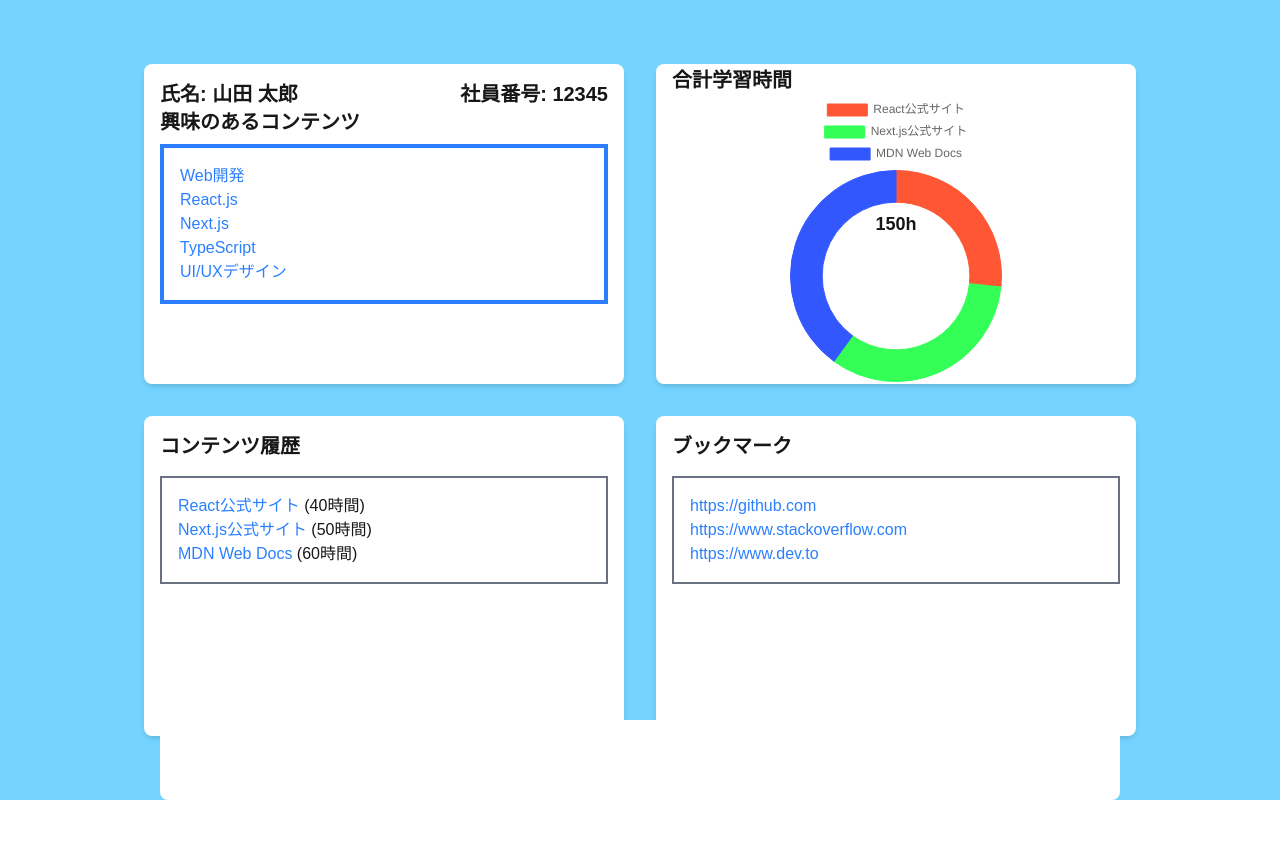
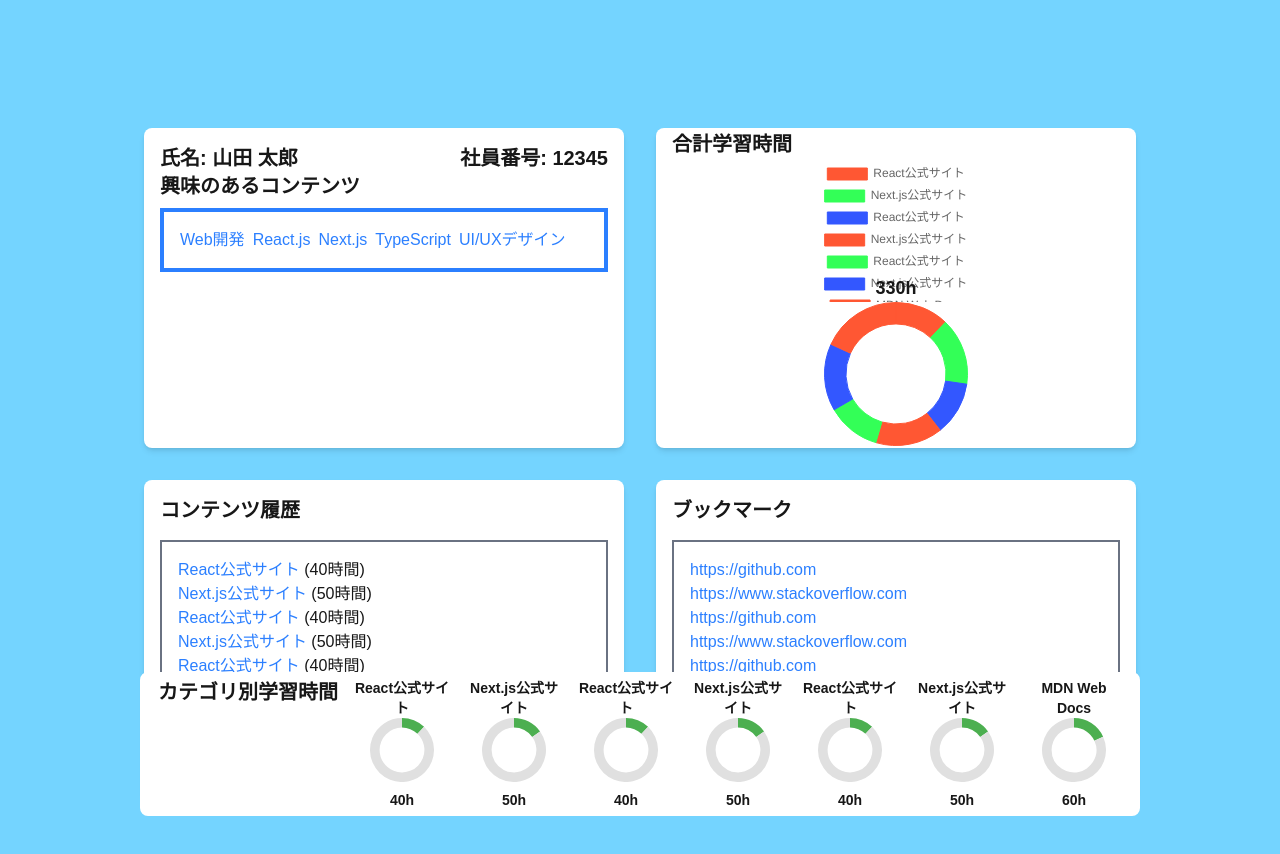
Before and after one commit to sugiharaYutakaa/eLearningApp, a Next.js app in the folder frontend/: page /my-page in a window 1280 px wide. Shown: the top 854 px of the page. Before the commit the page ends 800 px from the top, so only its background shows below. Built offline with nearby package versions, Linux system fonts and the light colour scheme.

Commit message:
いろいろ追加

```diff
--- a/frontend/app/my-page/page.tsx
+++ b/frontend/app/my-page/page.tsx
@@ -7,18 +7,40 @@ import { Chart as ChartJS, ArcElement, Tooltip, Legend } from "chart.js";
 ChartJS.register(ArcElement, Tooltip, Legend);
 
 export default function MyPage() {
-    // 仮のユーザーデータ
-    const [userData] = useState({
+    // WebsiteHistoryの型を定義
+    interface WebsiteHistory {
+        title: string;
+        url: string;
+        timeSpent: number;
+    }
+
+    // ユーザーデータの型を指定
+    const [userData] = useState<{
+        name: string;
+        employeeId: string;
+        learningTime: string;
+        websiteHistory: WebsiteHistory[]; // WebsiteHistory[]型を指定
+        bookmarks: string[];
+        interestedContents: string[];
+    }>({
         name: "山田 太郎",
         employeeId: "12345",
         learningTime: "150時間", // 合計学習時間
         websiteHistory: [
-            { title: "React公式サイト", url: "https://reactjs.org", timeSpent: 40 }, // 40時間
-            { title: "Next.js公式サイト", url: "https://nextjs.org", timeSpent: 50 }, // 50時間
-            { title: "MDN Web Docs", url: "https://developer.mozilla.org", timeSpent: 60 } // 60時間
+            { title: "React公式サイト", url: "https://reactjs.org", timeSpent: 40 },
+            { title: "Next.js公式サイト", url: "https://nextjs.org", timeSpent: 50 },
+            { title: "React公式サイト", url: "https://reactjs.org", timeSpent: 40 },
+            { title: "Next.js公式サイト", url: "https://nextjs.org", timeSpent: 50 },
+            { title: "React公式サイト", url: "https://reactjs.org", timeSpent: 40 },
+            { title: "Next.js公式サイト", url: "https://nextjs.org", timeSpent: 50 },
+            { title: "MDN Web Docs", url: "https://developer.mozilla.org", timeSpent: 60 }
         ],
         bookmarks: [
             "https://github.com",
+            "https://www.stackoverflow.com",
+            "https://github.com",
+            "https://www.stackoverflow.com", "https://github.com",
+            "https://www.stackoverflow.com", "https://github.com",
             "https://www.stackoverflow.com",
             "https://www.dev.to"
         ],
@@ -30,6 +52,12 @@ export default function MyPage() {
             "UI/UXデザイン"
         ]
     });
+
+    // 合計学習時間を計算
+    const totalLearningTime = userData.websiteHistory.reduce(
+        (total, site) => total + site.timeSpent,
+        0
+    );
 
     // 円グラフに渡すデータを作成
     const pieData = {
@@ -60,11 +88,8 @@ export default function MyPage() {
         cutout: '70%', // ドーナツの内径のサイズを調整
     };
 
-    // 合計学習時間を計算
-    const totalLearningTime = userData.websiteHistory.reduce((total, site) => total + site.timeSpent, 0);
-
     return (
-        <div className="min-h-screen bg-sky-300 flex items-center justify-center">
+        <div className="relative min-h-[120vh] bg-sky-300 flex items-start justify-center pt-32">
             <div className="grid grid-cols-2 gap-8">
                 {/* 左上 */}
                 <div className="w-[480px] h-[320px] bg-white rounded-lg shadow-md flex flex-col items-start justify-start p-4">
@@ -74,7 +99,8 @@ export default function MyPage() {
                     </div>
                     <div className="text-xl font-bold">興味のあるコンテンツ</div>
                     <div className="mt-2 w-full border-4 border-blue-500 bg-white p-4">
-                        <ul>
+                        {/* 興味のあるコンテンツが枠内で改行されるようにする */}
+                        <ul className="flex flex-wrap gap-2">
                             {userData.interestedContents.map((content, index) => (
                                 <li key={index} className="text-blue-500">{content}</li>
                             ))}
@@ -104,7 +130,8 @@ export default function MyPage() {
                         <span>コンテンツ履歴</span>
                     </div>
                     <div className="mt-4 w-full border-2 border-gray-500 p-4">
-                        <ul>
+                        {/* リストの最大高さを設定して、スクロールを可能にする */}
+                        <ul className="max-h-[200px] overflow-y-auto">
                             {userData.websiteHistory.map((site, index) => (
                                 <li key={index}>
                                     <a href={site.url} target="_blank" className="text-blue-500">
@@ -122,7 +149,8 @@ export default function MyPage() {
                         <span>ブックマーク</span>
                     </div>
                     <div className="mt-4 w-full border-2 border-gray-500 p-4">
-                        <ul>
+                        {/* リストの最大高さを設定して、スクロールを可能にする */}
+                        <ul className="max-h-[200px] overflow-y-auto">
                             {userData.bookmarks.map((url, index) => (
                                 <li key={index}>
                                     <a href={url} target="_blank" className="text-blue-500">
@@ -135,10 +163,45 @@ export default function MyPage() {
                 </div>
 
                 {/* 中央下に長方形の枠 */}
-                <div className="absolute bottom-0 left-1/2 transform -translate-x-1/2 w-[960px] h-20 bg-white border-2 border-white rounded-lg mt-4">
+                <div className="absolute bottom-36 left-1/2 transform -translate-x-1/2 w-[1000px] h-36 bg-white border-2 border-white rounded-lg flex justify-around items-center p-4">
                     {/* 枠の中身を必要に応じて追加 */}
+                    <div className="flex justify-between w-full text-xl font-bold">
+                        <span>カテゴリ別学習時間</span>
+                        {userData.websiteHistory.map((site, index) => {
+                            const singlePieData = {
+                                labels: [site.title],
+                                datasets: [
+                                    {
+                                        label: '学習時間',
+                                        data: [site.timeSpent, totalLearningTime - site.timeSpent], // 他との差分を作る
+                                        backgroundColor: ['#4CAF50', '#E0E0E0'], // 緑とグレーとかで
+                                        borderWidth: 0,
+                                    },
+                                ],
+                            };
+
+                            const singlePieOptions = {
+                                cutout: '70%',
+                                plugins: {
+                                    legend: { display: false },
+                                    tooltip: { enabled: false },
+                                },
+                                responsive: true,
+                                maintainAspectRatio: false,
+                            };
+
+                            return (
+                                <div key={index} className="flex flex-col items-center w-24">
+                                    <div className="text-sm font-bold text-center">{site.title}</div>
+                                    <div className="relative w-16 h-16">
+                                        <Pie data={singlePieData} options={singlePieOptions} />
+                                    </div>
+                                    <div className="text-sm font-bold mt-2">{site.timeSpent}h</div>
+                                </div>
+                            );
+                        })}
+                    </div>
                 </div>
-
             </div>
         </div>
     );
```
